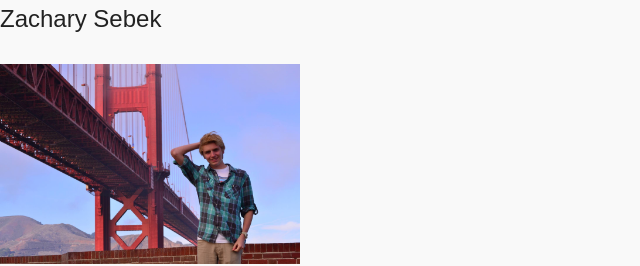
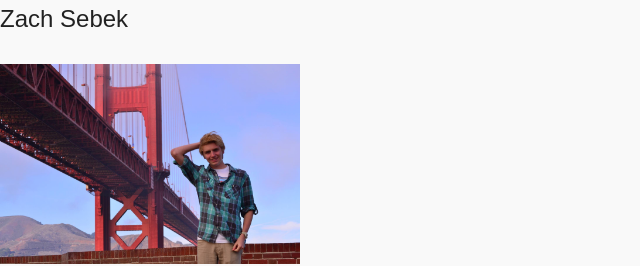
Before and after one commit to zsebek/zsebek.github.io, a plain HTML site: page index.html in a window 1280 px wide. Shown: the top 266 px of the page, 0-640 px from the left. Drawn offline with Linux system fonts and the light colour scheme.

Commit message:
Name Change

```diff
--- a/index.html
+++ b/index.html
@@ -13,7 +13,7 @@
 <body>
 
 
-		<h2>Zachary Sebek</h2>
+		<h2>Zach Sebek</h2>
 		<br/>
 		<img src="portrait.jpg" width="300" height="200" alt="Portrait" />
 		<br/>
```
